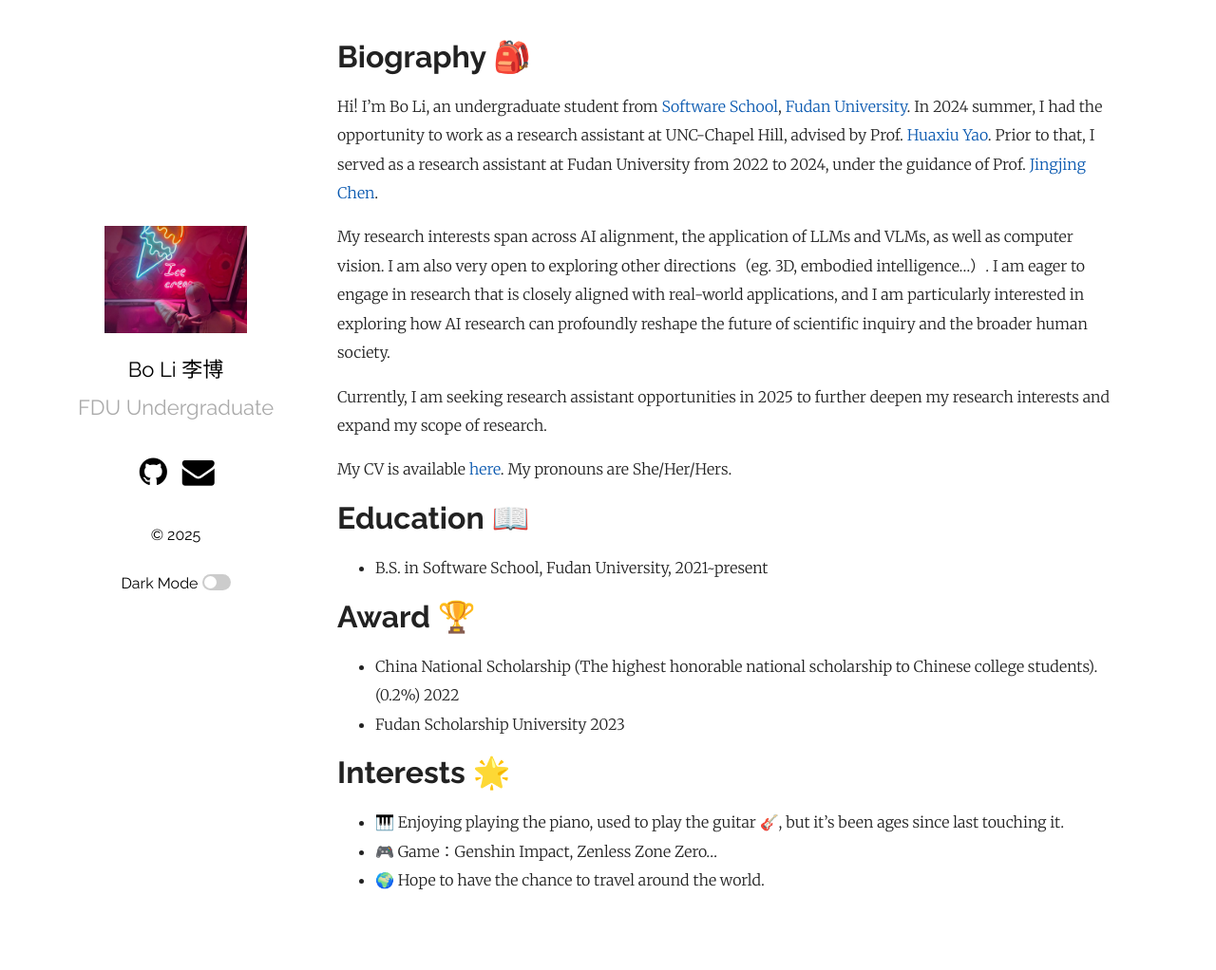
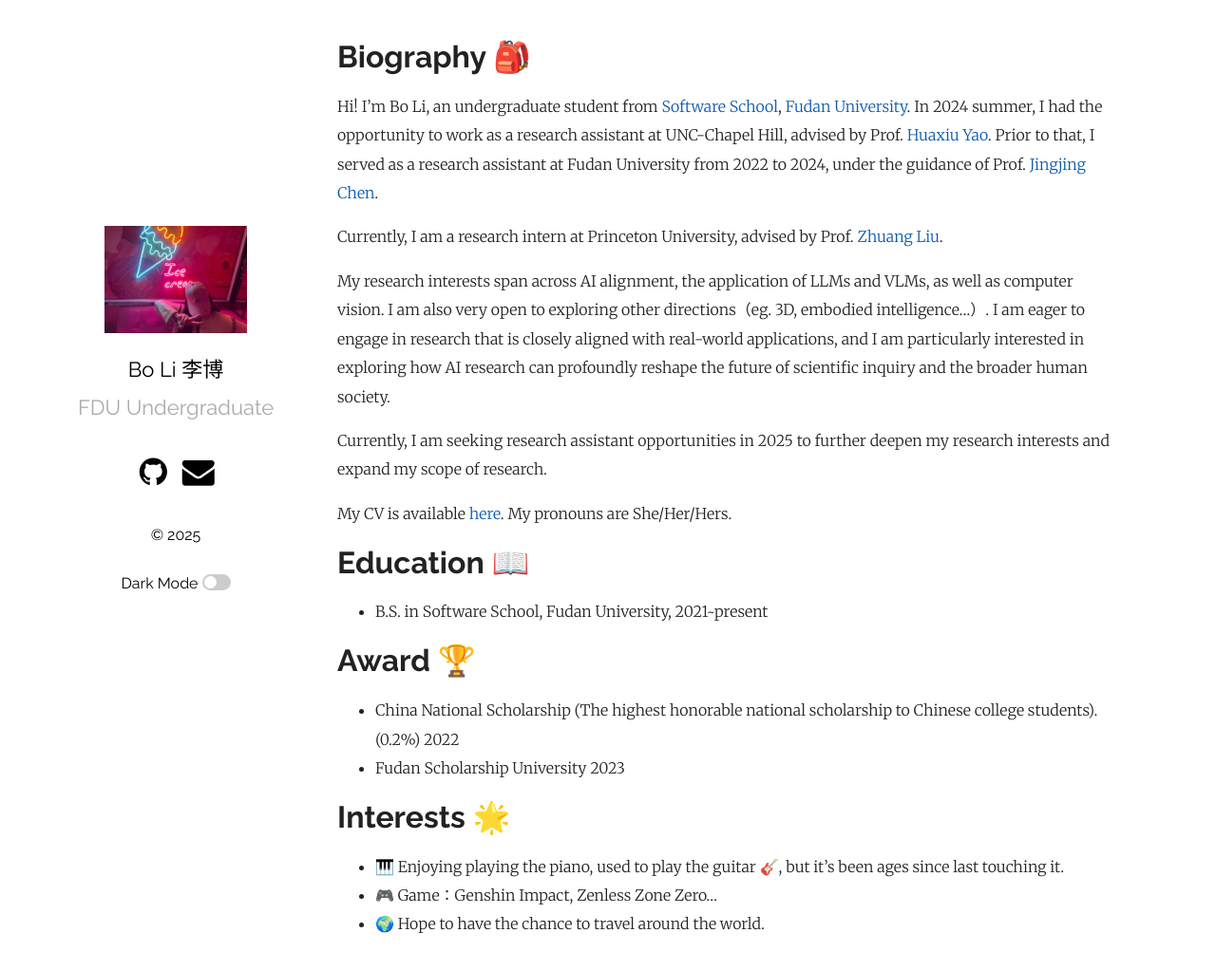
Before and after one commit to primerL/primerL.github.io, a Jekyll site: the page built from index.md, in a window 1280 px wide and 1034 px high. Shown: the top 1022 px of the window at 95% size. Built offline with Jekyll 4.4.1, drawn with Linux system fonts in a browser that asks for light colours.

Commit message:
Update index.md

```diff
--- a/index.md
+++ b/index.md
@@ -6,6 +6,8 @@
 Biography 🎒
 ======
 Hi! I'm Bo Li, an undergraduate student from [Software School](https://software.fudan.edu.cn/main.htm), [Fudan University](https://www.fudan.edu.cn/). In 2024 summer, I had the opportunity to work as a research assistant at UNC-Chapel Hill, advised by Prof. [Huaxiu Yao](https://www.huaxiuyao.io/). Prior to that, I served as a research assistant at Fudan University from 2022 to 2024, under the guidance of Prof. [Jingjing Chen](https://fvl.fudan.edu.cn/people/jingjingchen/).
+
+Currently, I am a research intern at Princeton University, advised by Prof. [Zhuang Liu]((https://liuzhuang13.github.io/)).
 
 My research interests span across AI alignment, the application of LLMs and VLMs, as well as computer vision. I am also very open to exploring other directions（eg. 3D, embodied intelligence...）. I am eager to engage in research that is closely aligned with real-world applications, and I am particularly interested in exploring how AI research can profoundly reshape the future of scientific inquiry and the broader human society.
 
```
